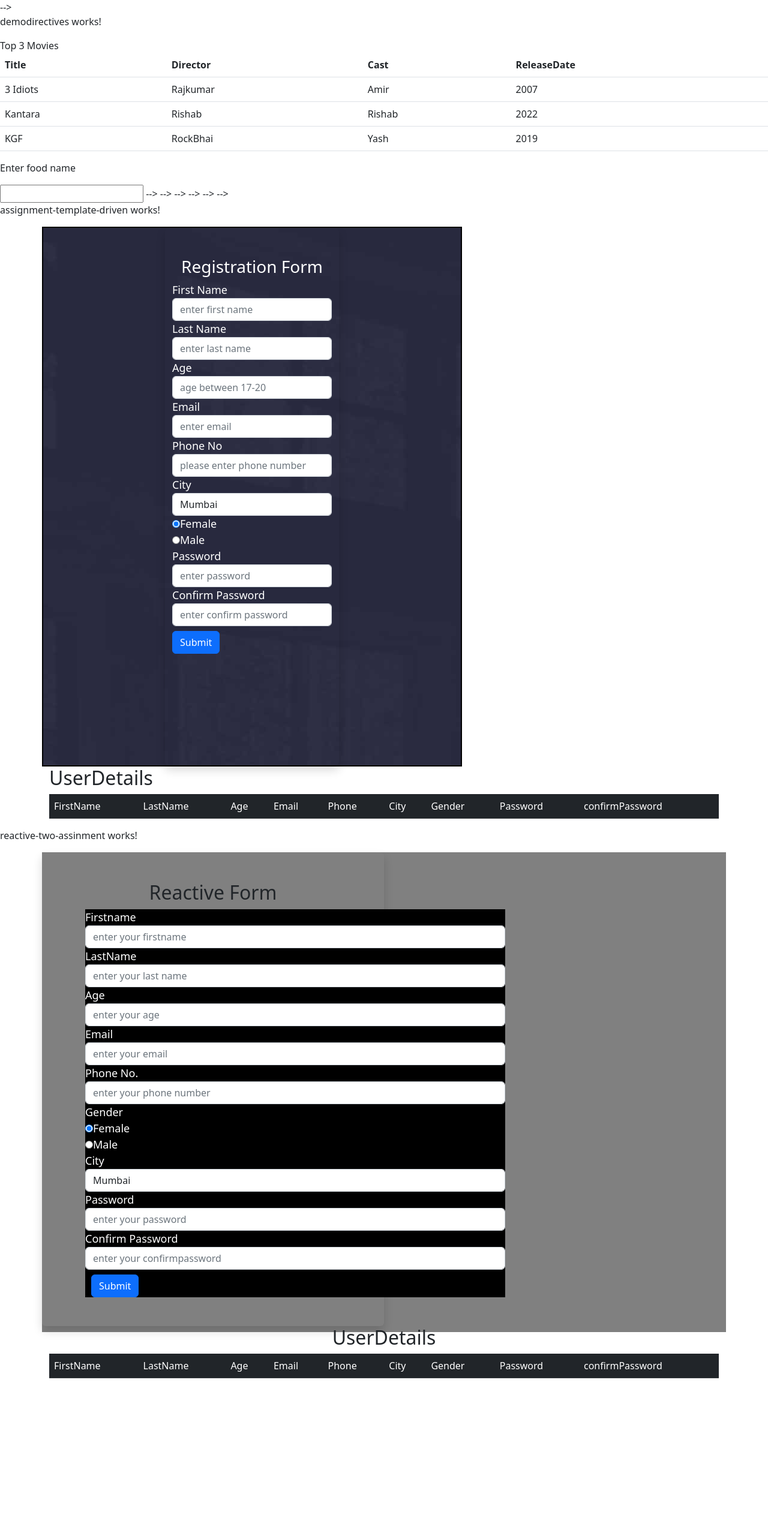
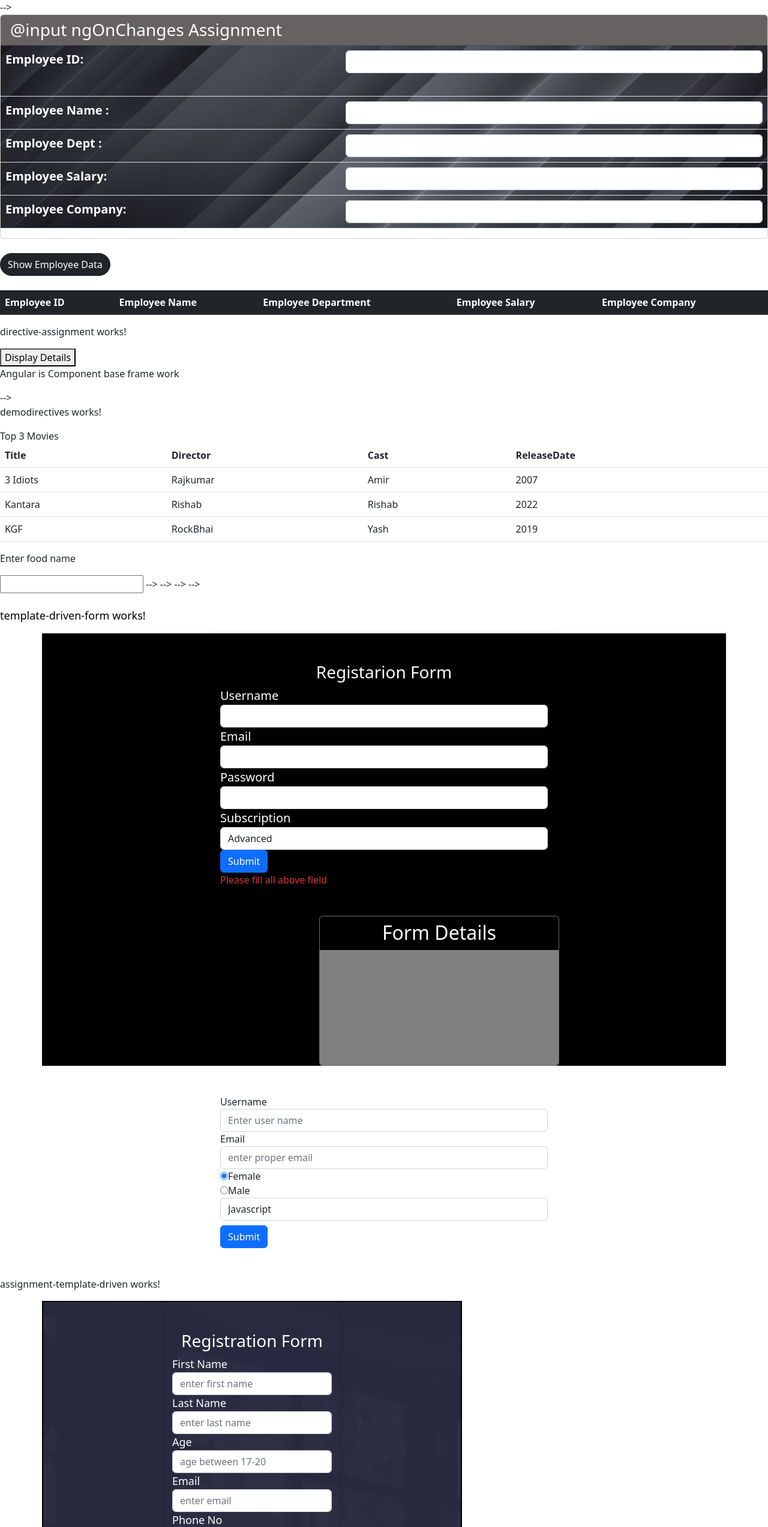
Before and after one commit to pradnya12121/angularapp, an Angular app: page / in a window 1280 px wide. Shown: the top 2546 px of the page at 60% size. Before the commit the page ends 2314 px from the top, so only its background shows below. Built offline with nearby package versions, Linux system fonts and the light colour scheme.

Commit message:
18_12_update
18_12_update

```diff
--- a/src/app/app.component.html
+++ b/src/app/app.component.html
@@ -84,10 +84,10 @@
         {{id}}
       </option>
     </select>
-   <!-- <app-hooks [userid]="uid" [parentData]="data" [product]="prodct">
+    <app-hooks [userid]="uid" [parentData]="data" [product]="prodct">
     <h1>This is childe content coming from Parent</h1>
-   <!-- </app-hooks> -->
-    <!-- <app-parentcomponent></app-parentcomponent>
+    </app-hooks> -->
+     <app-parentcomponent></app-parentcomponent>
     <app-directive-assignment></app-directive-assignment> -->    <app-demodirectives (foodevent)="getDataFromChild($event)"></app-demodirectives>  --> --> --> -->
 
     <!-- <app-new-directive-assign></app-new-directive-assign>
@@ -97,7 +97,7 @@
 
 
 
-</app-hooks> -->
+</app-hooks>
 <!-- <button (click)="destroy()">Destory</button>
 <br>
 
@@ -111,13 +111,14 @@
 
    <app-simple-template></app-simple-template> -->
    <!-- <app-form-assign></app-form-assign>
-   <!-- <app-form-assignment-two></app-form-assignment-two> -->
+    <app-form-assignment-two></app-form-assignment-two> -->
 
    <!-- <app-cosmatic></app-cosmatic> -->
-   <!-- <br>
+    <br>
    <br>
-   <app-reactive-form></app-reactive-form>
-   <!-- <app-template-driven-form></app-template-driven-form> -->
-   <!-- <app-reactive-practice></app-reactive-practice> --> --> -->
+
+   <app-template-driven-form></app-template-driven-form>
+    <app-reactive-practice></app-reactive-practice>
    <app-assignment-template-driven></app-assignment-template-driven>
    <app-reactive-two-assinment></app-reactive-two-assinment>
+    <app-reactive-form></app-reactive-form>
--- a/src/app/reactive-form/reactive-form.component.html
+++ b/src/app/reactive-form/reactive-form.component.html
@@ -40,7 +40,7 @@
         </div>
         <div class="form-group" formArrayName="skills">
           <label>Skills</label>
-          <ng-container *ngFor="let skill of this.myReactiveForm.get('skills').controls; indes as i ">
+          <ng-container *ngFor="let skill of this.myReactiveForm.get('skills').controls; index as i ">
             <input type="text" class="form-control mt-2" formControlName="{{i}}" placeholder="add skills">
           </ng-container>
           <button class=" btn btn-light btn-sm mt-4 btn-add" (click)="onAddSkills()"><i>+</i>Add skills</button>
--- a/src/app/reactive-form/reactive-form.component.ts
+++ b/src/app/reactive-form/reactive-form.component.ts
@@ -24,12 +24,12 @@ createForm(){
     'course':new FormControl('Angular'),
     'gender':new FormControl(''),
     'skills':new FormArray([
-      new FormControl(null)
+      new FormControl(null,Validators.required)
     ])
   })
 }
 onAddSkills(){
-  (<FormArray>this.myReactiveForm.get('skills')).push(new FormControl(null))
+  (<FormArray>this.myReactiveForm.get('skills')).push(new FormControl(null,Validators.required))
 }
 onSubmit(){
   console.log(this.myReactiveForm);
```
